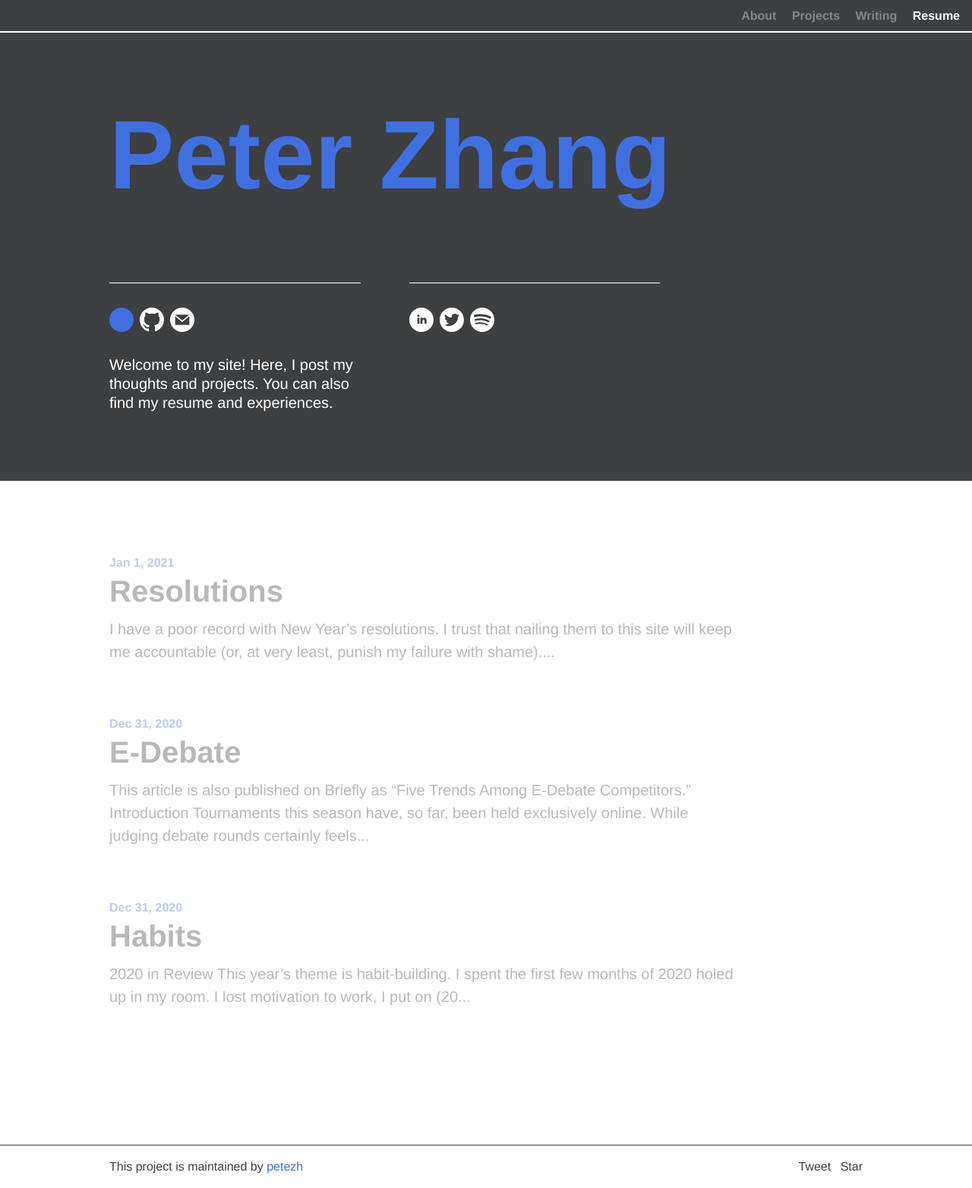
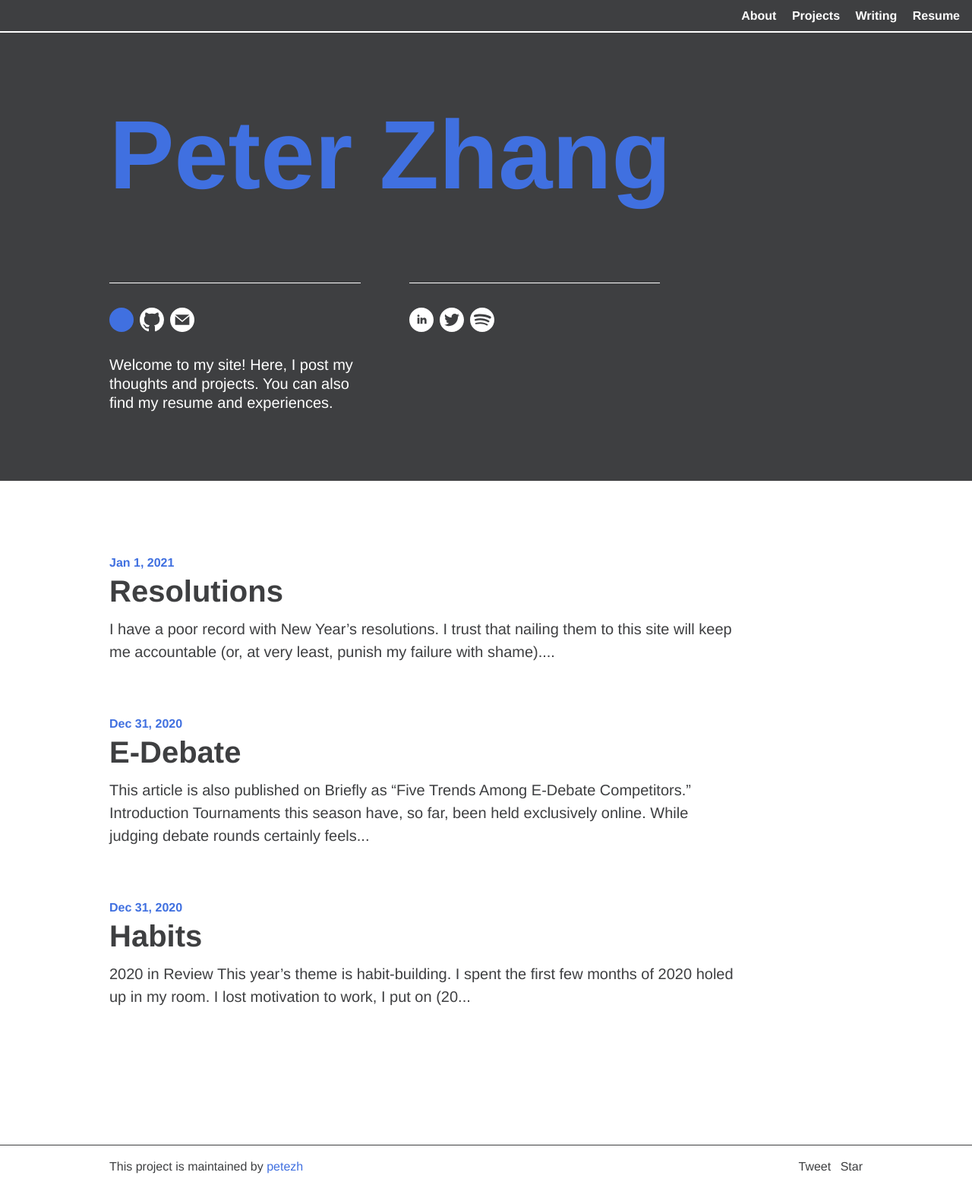
Before and after one commit to poweron-pixel/source-pajak-balikpapan-online, a Jekyll site: the page built from index.markdown, in a window 1280 px wide. Shown: the whole page at 76% size. Built offline with Jekyll 4.4.1, drawn with Linux system fonts in a browser that asks for light colours; comment, search, counter and statistics services are not loaded.

Commit message:
Update _utilities.scss

```diff
--- a/_sass/_utilities.scss
+++ b/_sass/_utilities.scss
@@ -166,11 +166,7 @@
 
 // Fade in
 .fade-in {
-  animation: fadeIn ease 20s;
-  -webkit-animation: fadeIn ease 20s;
-  -moz-animation: fadeIn ease 20s;
-  -o-animation: fadeIn ease 20s;
-  -ms-animation: fadeIn ease 20s;
+  animation: fadeIn ease 1s;
 }
 @keyframes fadeIn {
   0% {opacity:0;}
```
